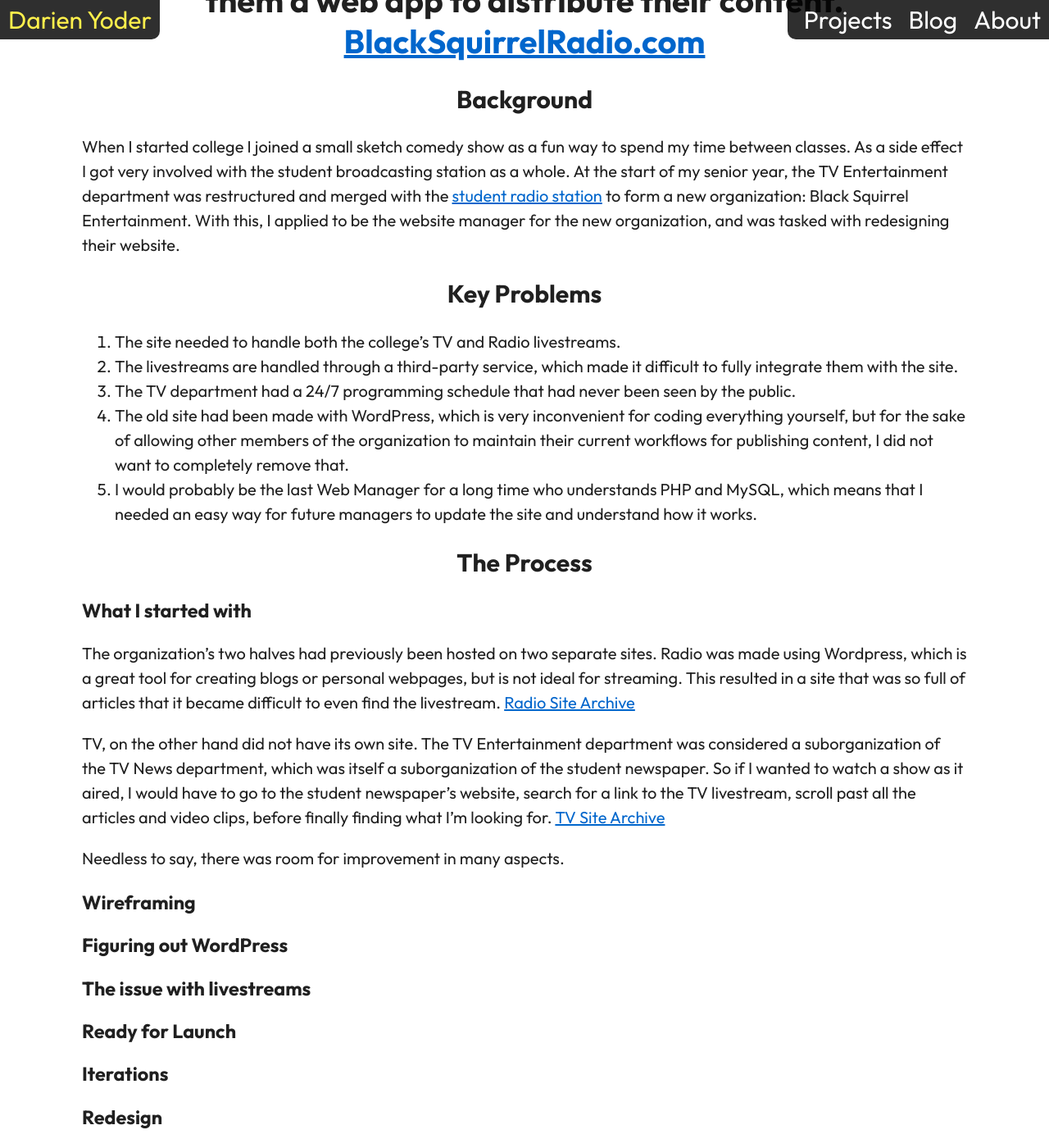
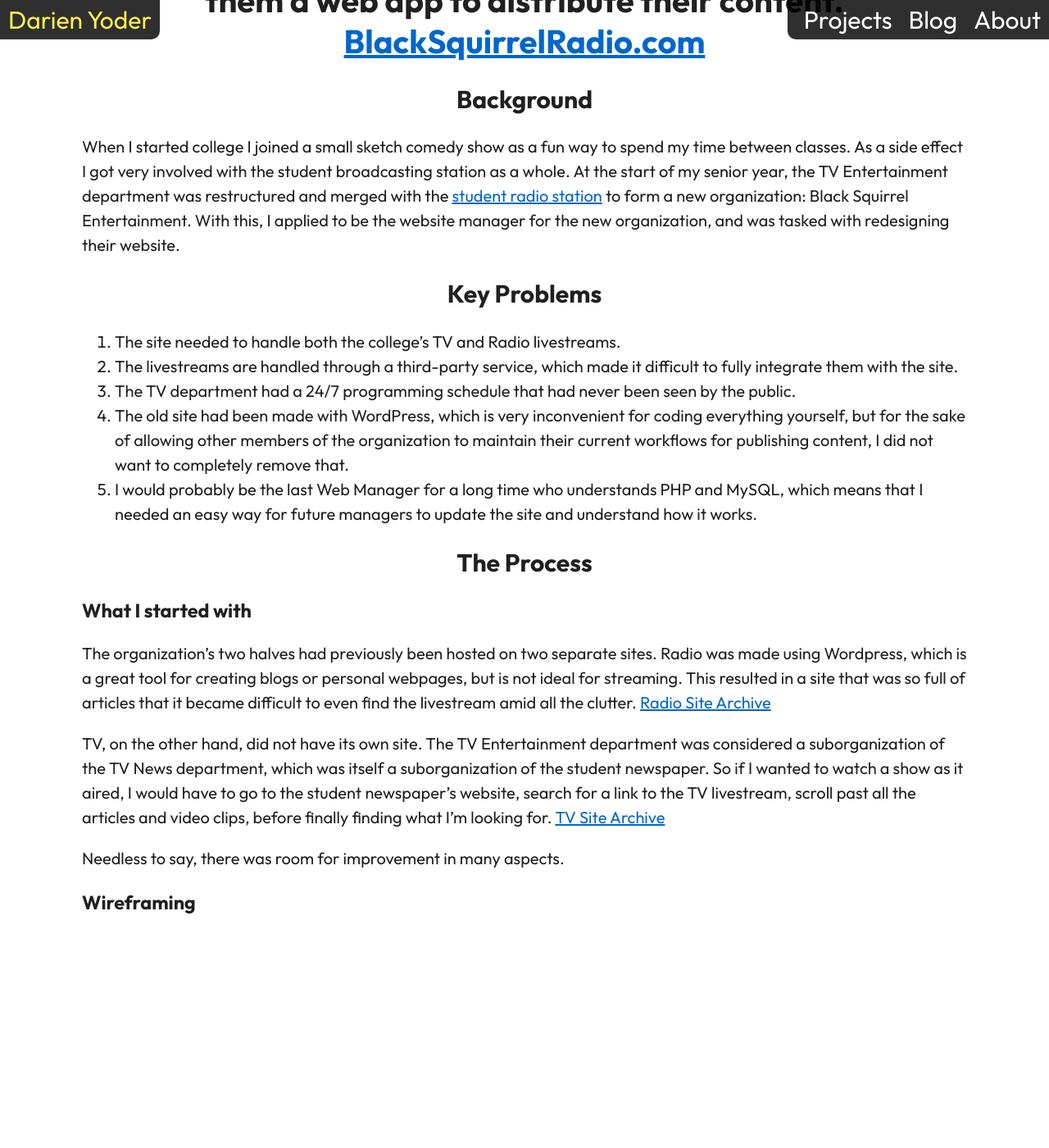
Before and after one commit to darienyoder/darienyoder.github.io, a Jekyll site: the page built from black-squirrel-entertainment.md, in a window 1280 px wide and 1400 px high, scrolled down 402 px. Shown: the whole window at 82% size. Built offline with Jekyll 4.4.1, drawn with Linux system fonts in a browser that asks for light colours; after the commit the page ends 1540 px from its top, so only the background shows below that.

```diff
--- a/_data/projects.yml
+++ b/_data/projects.yml
@@ -4,6 +4,11 @@
 - name: Livestreaming Website
   type: software
   link: /black-squirrel-entertainment
+  image: /assets/images/headers/bse.png
+
+- name: Minigolf Game
+  type: software
+  link: /minigolf
   image: /assets/images/headers/bse.png
 
 - name: Falling Sand
--- a/black-squirrel-entertainment.md
+++ b/black-squirrel-entertainment.md
@@ -23,20 +23,10 @@ When I started college I joined a small sketch comedy show as a fun way to spend
 
 ### What I started with
 
-The organization's two halves had previously been hosted on two separate sites. Radio was made using Wordpress, which is a great tool for creating blogs or personal webpages, but is not ideal for streaming. This resulted in a site that was so full of articles that it became difficult to even find the livestream. [Radio Site Archive](https://web.archive.org/web/20240730232535/https://blacksquirrelradio.com/)
+The organization's two halves had previously been hosted on two separate sites. Radio was made using Wordpress, which is a great tool for creating blogs or personal webpages, but is not ideal for streaming. This resulted in a site that was so full of articles that it became difficult to even find the livestream amid all the clutter. [Radio Site Archive](https://web.archive.org/web/20240730232535/https://blacksquirrelradio.com/)
 
-TV, on the other hand did not have its own site. The TV Entertainment department was considered a suborganization of the TV News department, which was itself a suborganization of the student newspaper. So if I wanted to watch a show as it aired, I would have to go to the student newspaper's website, search for a link to the TV livestream, scroll past all the articles and video clips, before finally finding what I'm looking for. [TV Site Archive](https://web.archive.org/web/20240522193530/https://kentwired.com/)
+TV, on the other hand, did not have its own site. The TV Entertainment department was considered a suborganization of the TV News department, which was itself a suborganization of the student newspaper. So if I wanted to watch a show as it aired, I would have to go to the student newspaper's website, search for a link to the TV livestream, scroll past all the articles and video clips, before finally finding what I'm looking for. [TV Site Archive](https://web.archive.org/web/20240522193530/https://kentwired.com/)
 
 Needless to say, there was room for improvement in many aspects.
 
 ### Wireframing
-
-### Figuring out WordPress
-
-### The issue with livestreams
-
-### Ready for Launch
-
-### Iterations
-
-### Redesign
```
Also changed, not shown: minigolf.md (added, +12 -0 lines).
